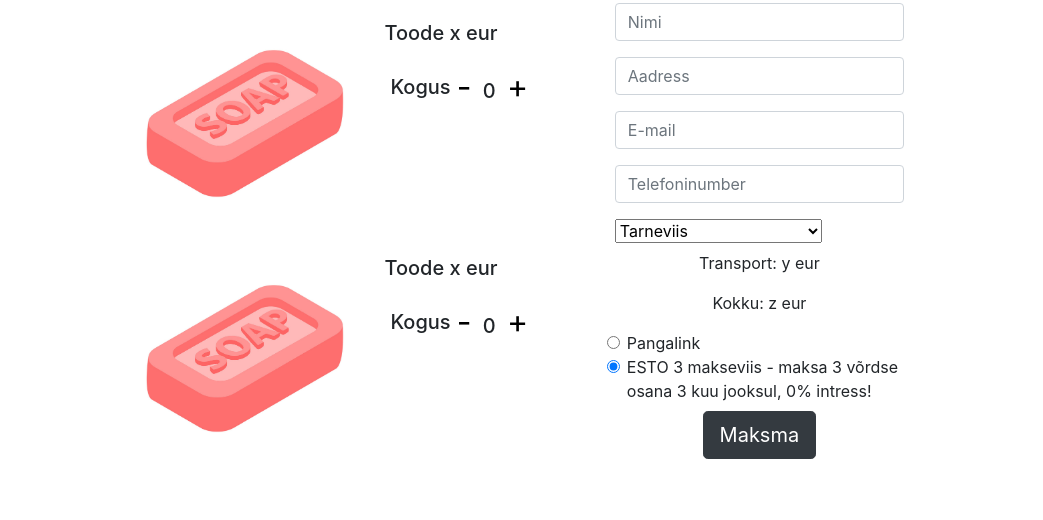
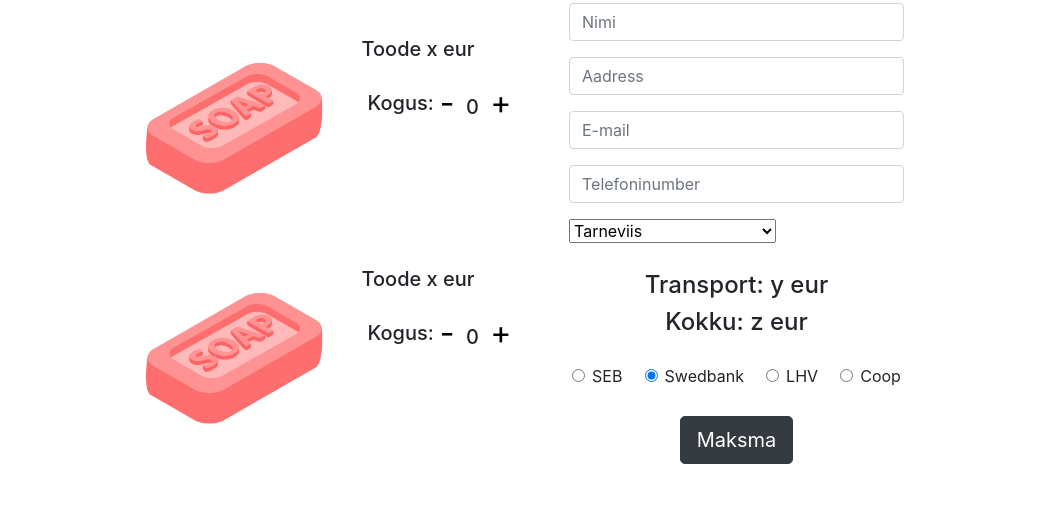
Before and after one commit to OjasaluS/project_pet_store, a plain HTML site: page ostukorv.html in a window 1280 px wide. Shown: the part 277-797 px from the top of the page, without its empty margins (118-1161 px from the left). Drawn offline with nearby package versions, Linux system fonts and the light colour scheme.

Commit message:
fix footer and ostukorv

```diff
--- a/ostukorv.html
+++ b/ostukorv.html
@@ -68,7 +68,7 @@
             <div class="col-lg-6">
               <h5 id="toode1Hind">Toode x eur</h5>
               <div class="counter_container">
-                <h5>Kogus<h5>
+                <h5>Kogus:<h5>
                     <button class="btn-toode" id="subtract1">-</button>
                     <span id="output1">0</span>
                     <button class="btn-toode" id="add1">+</button>
@@ -84,7 +84,7 @@
             <div class="col-lg-6">
               <h5 id="toode2Hind">Toode x eur</h5>
               <div class="counter_container">
-                <h5>Kogus<h5>
+                <h5>Kogus:<h5>
                     <button class="btn-toode" id="subtract2">-</button>
                     <span id="output2">0</span>
                     <button class="btn-toode" id="add2">+</button>
@@ -128,23 +128,37 @@
               </div>
               <div class="hinnad">
                 <div class="container-hind-transport">
-                  <p id="hind-transport">Transport: y eur</p>
+                  <h4 id="hind-transport">Transport: y eur</h4>
                 </div>
                 <div class="container-hind-kokku">
-                  <p id="hind-kokku">Kokku: z eur</p>
+                  <h4 id="hind-kokku">Kokku: z eur</h4>
                 </div>
               </div>
+              <div class="pangalingid">
                 <div class="form-check">
                   <input class="form-check-input" type="radio" name="flexRadio" id="Pangalink">
                   <label class="form-check-label" for="Pangalink">
-                  Pangalink
+                    SEB
                   </label>
                 </div>
                 <div class="form-check">
                   <input class="form-check-input" type="radio" name="flexRadio" id="Esto" checked>
                   <label class="form-check-label" for="Esto">
-                  ESTO 3 makseviis - maksa 3 võrdse osana 3 kuu jooksul, 0% intress!
+                    Swedbank
                   </label>
+                </div>
+                <div class="form-check">
+                  <input class="form-check-input" type="radio" name="flexRadio" id="Pangalink">
+                  <label class="form-check-label" for="Pangalink">
+                    LHV
+                  </label>
+                </div>
+                <div class="form-check">
+                  <input class="form-check-input" type="radio" name="flexRadio" id="Pangalink">
+                  <label class="form-check-label" for="Pangalink">
+                    Coop
+                  </label>
+                </div>
               </div>
               <div class="p-2 mx-auto">
                 <a href="kinnitus.html" class="btn btn-dark btn-lg mb-3">Maksma</a>
@@ -157,7 +171,7 @@
     </section>
     <!-- jalus -->
     <div class="container-fluid footer">
-      <div class="footer-container">
+      <div class="footer-container container">
         <div class="col-6 col-sm-2 footer-logo">
           <a href="index.html"><img src="assets/logo.png" alt="logo"></a>
         </div>
--- a/style.css
+++ b/style.css
@@ -9,6 +9,7 @@
 }
 
 @media (max-width: 1199px) {
+
   .footer-contact,
   .footer-logo,
   .footer-menu {
@@ -53,6 +54,15 @@
   display: flex;
   align-items: center;
   flex-direction: column;
+  margin-top: 20px;
+}
+
+.pangalingid {
+  display: flex;
+  flex-direction: row;
+  justify-content: space-around;
+  margin-top: 20px;
+  margin-bottom: 20px;
 }
 
 .lnr-cart {
@@ -89,6 +99,8 @@
 
 .column-andmed {
   display: flex;
+  min-width: 45%;
+  max-width: 50%;
   flex-direction: column;
 }
 
@@ -137,7 +149,7 @@ section {
   min-height: 337px;
 }
 
-.footer-contact > label {
+.footer-contact>label {
   margin-right: 193px;
 }
 
@@ -149,7 +161,7 @@ section {
   font-weight: 700;
 }
 
-.footer-logo >* img {
+.footer-logo>* img {
   width: 183px;
 }
 
@@ -226,7 +238,7 @@ section {
   font-weight: 500;
 }
 
-.contact-email > input {
+.contact-email>input {
   margin-top: 13px;
   background-color: #FFFFFF;
   border-radius: 5px;
@@ -237,7 +249,7 @@ section {
   font-size: 18px;
 }
 
-.contact-email > button {
+.contact-email>button {
   color: #47525E;
   font-family: Lato;
   font-size: 18px;
@@ -251,7 +263,7 @@ section {
   margin-right: 289px;
 }
 
-.social-media > img {
+.social-media>img {
   cursor: pointer;
   margin-top: 25px;
   margin-right: 15px;
```
Lines whose indentation alone changed are shown as unchanged.
